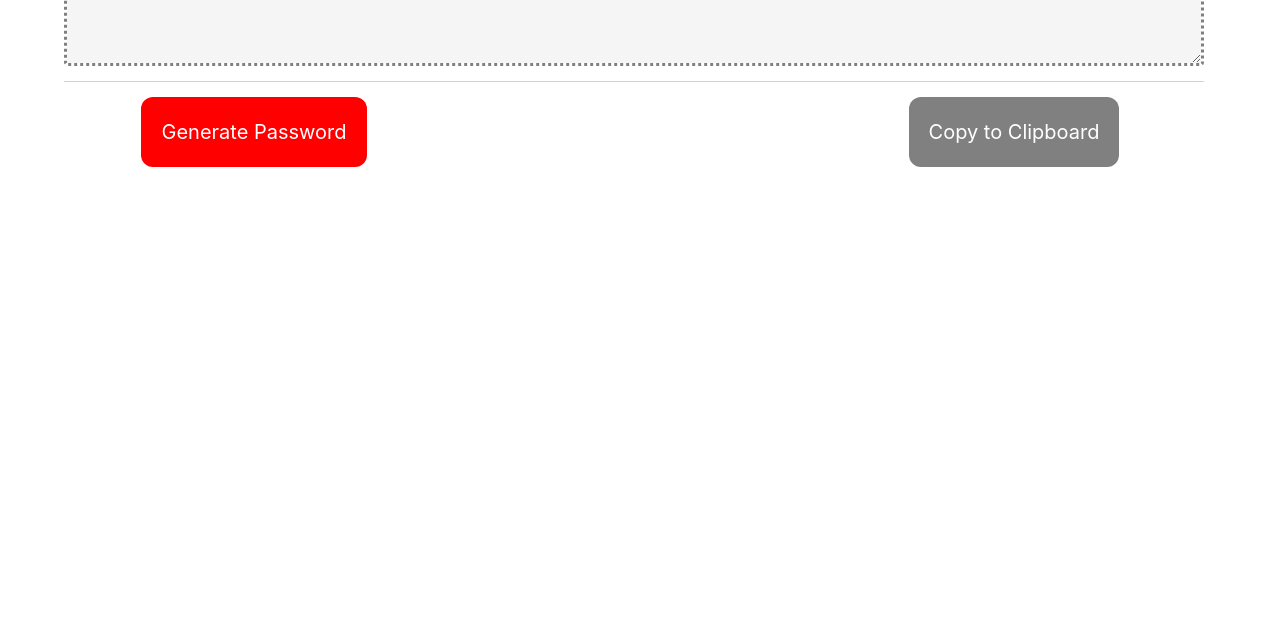
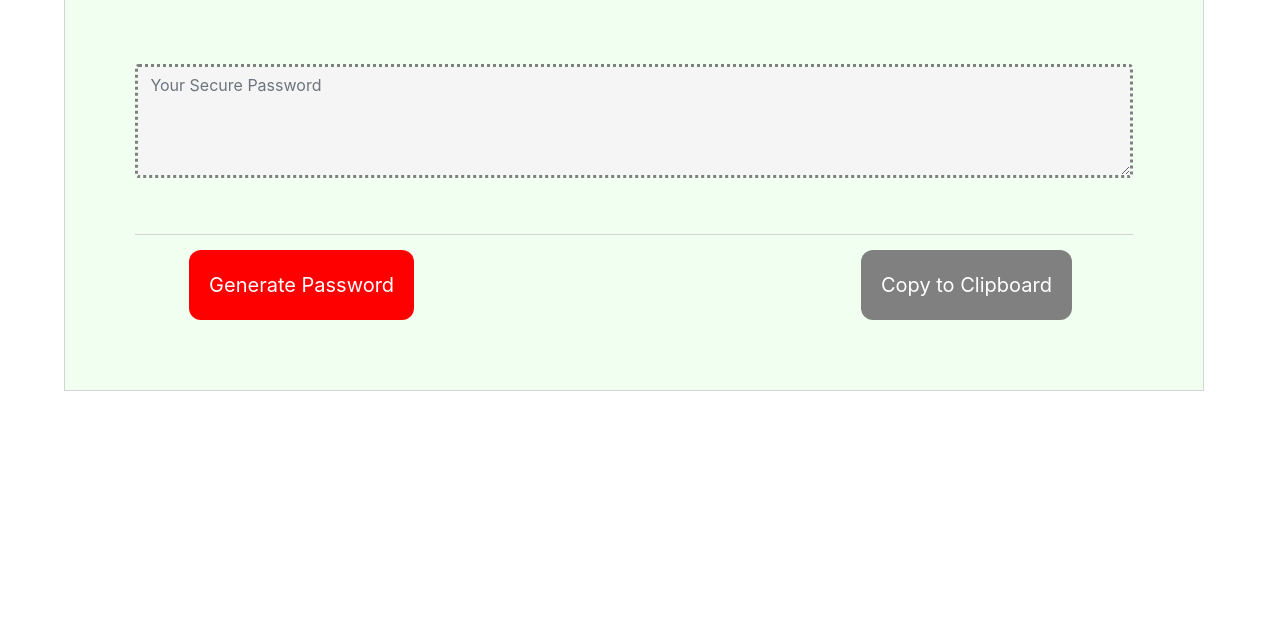
Before and after one commit to linhs22/generate-password, a plain HTML site: page index.html in a window 1280 px wide. Shown: the part 168-800 px from the top of the page. Drawn offline with nearby package versions, Linux system fonts and the light colour scheme.

Commit message:
added background and border box

```diff
--- a/style.css
+++ b/style.css
@@ -2,10 +2,14 @@ header {
     text-align: center;
     margin-bottom: 10px;
 }
-
+.row {
+    margin: 5%;
+}
 .container {
     margin: 0 5% 5% 5%;
     text-align: center;
+    border: 1px solid lightgrey;
+    background-color: honeydew;
 }
 
 .col-md-12 {
```
